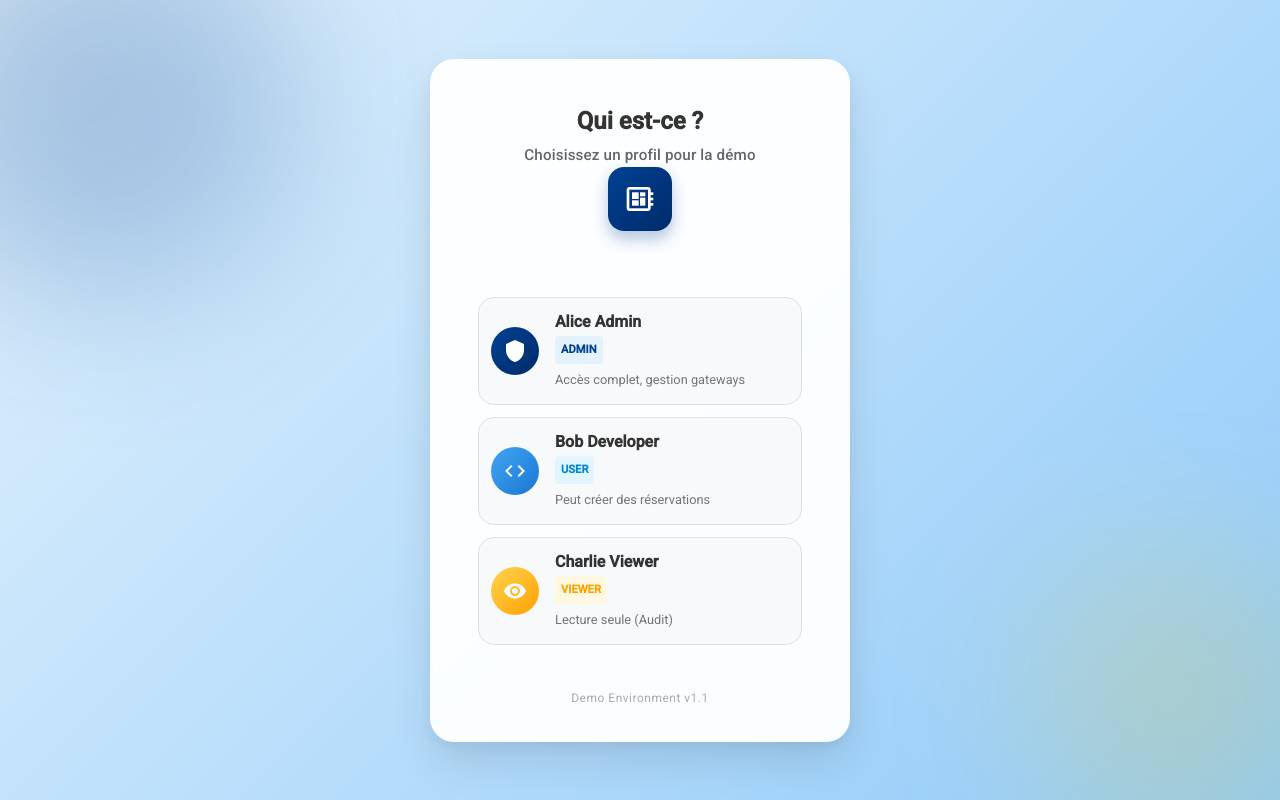
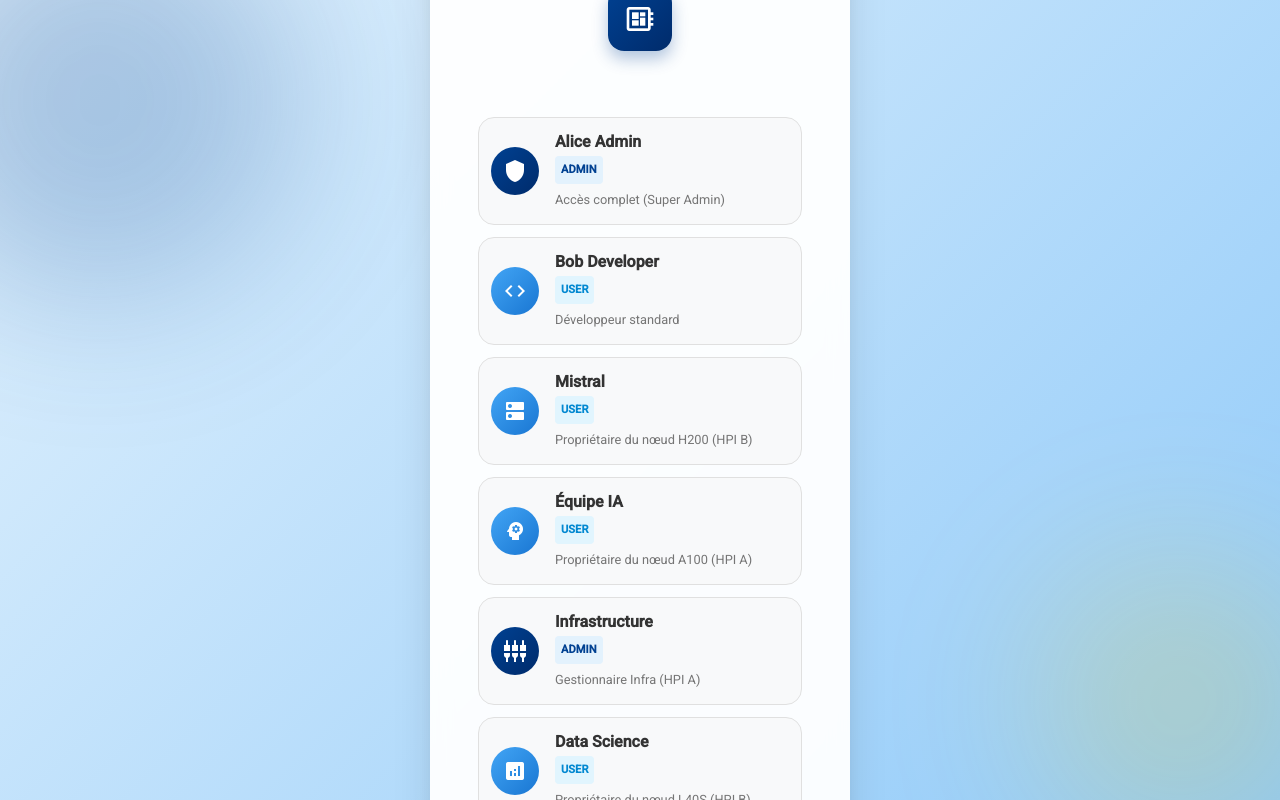
Before and after one commit to AlastorZaul/FemeGPU, an Angular app: page /login in a window 1280 px wide. Built offline with nearby package versions, Linux system fonts and the light colour scheme.

Commit message:
gestion des rôles

```diff
--- a/src/app/pages/reservation-list/reservation-list.component.ts
+++ b/src/app/pages/reservation-list/reservation-list.component.ts
@@ -5,13 +5,13 @@ import {MatTableModule} from '@angular/material/table';
 import {MatCardModule} from '@angular/material/card';
 import {MatIconModule} from '@angular/material/icon';
 import {ClusterApiResponse, ReservationDetail} from '../../models/gpu.model';
+import {AiModel} from '../../models/aimodel.model'
 import {MatChipsModule} from '@angular/material/chips';
 import {MatSlideToggleModule} from '@angular/material/slide-toggle';
 import {MatTooltip} from '@angular/material/tooltip';
 import {GpuDataServiceMock} from '../../services/gpu-data-mock.service';
 import {MatSnackBar} from '@angular/material/snack-bar';
 import {MatIconButton} from '@angular/material/button';
-import {AiModel} from '../../models/aimodel.model';
 import {MatDialog} from '@angular/material/dialog';
 import {
   ReservationActionsModalComponent,
@@ -22,6 +22,7 @@ import {MatFormFieldModule} from '@angular/material/form-field';
 import {MatInputModule} from '@angular/material/input';
 import {MatSelectModule} from '@angular/material/select';
 import {FormsModule} from '@angular/forms';
+import {AuthService} from '../../services/auth.service'; // <--- 1. IMPORT AUTH SERVICE
 
 export interface FlatReservation extends ReservationDetail {
   clusterName: string;
@@ -43,7 +44,8 @@ export interface FlatReservation extends ReservationDetail {
 export class ReservationListComponent {
   private gpuDataService = inject(GpuDataServiceMock);
   private snackBar = inject(MatSnackBar);
-  private dialog = inject(MatDialog); // NOUVELLE INJECTION
+  private dialog = inject(MatDialog);
+  private authService = inject(AuthService); // <--- 2. INJECTION
 
   private clusters: Signal<ClusterApiResponse[]> = toSignal(this.gpuDataService.clusterData$, { initialValue: [] });
   private models: Signal<AiModel[]> = toSignal(this.gpuDataService.getAvailableModels(), {initialValue: []});
@@ -51,8 +53,8 @@ export class ReservationListComponent {
   public searchText = signal('');
   public selectedNodeFilter = signal<string | null>(null);
 
+  // ... (allReservations et filteredReservations restent inchangés) ...
   public allReservations: Signal<FlatReservation[]> = computed(() => {
-    // ... (votre logique computed existante reste inchangée)
     const flatList: FlatReservation[] = [];
     const allClusters = this.clusters();
     for (const cluster of allClusters) {
@@ -76,11 +78,9 @@ export class ReservationListComponent {
     let data = this.allReservations();
     const search = this.searchText().toLowerCase();
     const nodeFilter = this.selectedNodeFilter();
-    // Filtre par Noeud (Select)
     if (nodeFilter) {
       data = data.filter(res => res.nodeName === nodeFilter);
     }
-    // Filtre par Texte (Namespace ou Application)
     if (search) {
       data = data.filter(res =>
         res.namespace.toLowerCase().includes(search) ||
@@ -91,7 +91,6 @@ export class ReservationListComponent {
   });
 
   public allNodes: Signal<{ name: string, cluster: string }[]> = computed(() => {
-    // ... (votre logique computed existante reste inchangée)
     const nodes: { name: string, cluster: string }[] = [];
     for (const cluster of this.clusters()) {
       for (const nodeName in cluster.nodes) {
@@ -106,8 +105,51 @@ export class ReservationListComponent {
     'gpusRequested', 'memoryRequest', 'cpuRequest', 'createdAt', 'actions'
   ];
 
+  // --- 3. NOUVELLE MÉTHODE DE VÉRIFICATION ---
+  /**
+   * Vérifie si l'utilisateur a le droit de modifier le contenu de ce nœud.
+   * Retourne TRUE si autorisé, FALSE (avec snackbar) sinon.
+   */
+  private checkNodeAccess(clusterName: string, nodeName: string): boolean {
+    const cluster = this.clusters().find(c => c.cluster_name === clusterName);
+    const node = cluster?.nodes[nodeName];
+
+    if (!node) return false;
+
+    // Détection du statut Bloqué
+    const isBlocked = node.status.toLowerCase().includes('block') ||
+      node.status.toLowerCase().includes('bloqué');
+
+    if (isBlocked) {
+      const currentUser = this.authService.currentUser();
+
+      // VÉRIFICATION DES DROITS :
+      // Autorisé si : C'est le Propriétaire OU C'est un Admin
+      const isOwner = currentUser?.username === node.owner;
+      const isAdmin = currentUser?.roles.includes('ADMIN'); // <--- AJOUT ICI
+
+      if (!isOwner && !isAdmin) { // <--- CONDITION MODIFIÉE
+        this.snackBar.open(
+          `⛔ Action refusée : Le nœud est bloqué par "${node.owner}". Seuls le propriétaire ou un administrateur peuvent intervenir.`,
+          'Fermer',
+          {duration: 5000, panelClass: ['error-snackbar']}
+        );
+        return false;
+      }
+    }
+    return true;
+  }
+
+  // --- 4. SÉCURISATION DU TOGGLE STATUS ---
   onToggleStatus(reservation: FlatReservation) {
-    // ... (votre méthode existante reste inchangée)
+    // Vérification avant action
+    if (!this.checkNodeAccess(reservation.clusterName, reservation.nodeName)) {
+      // On force le rafraîchissement de l'UI pour remettre le toggle à sa place précédente si besoin
+      // (En Angular natif avec Signal, cela se fera au prochain cycle,
+      // mais idéalement le toggle ne devrait même pas bouger visuellement)
+      return;
+    }
+
     console.log(`Changement de statut pour ${reservation.namespace}...`);
     this.gpuDataService.toggleReservationStatus(reservation).subscribe({
       next: (res) => console.log(`Statut changé à: ${res.newState}`),
@@ -115,24 +157,29 @@ export class ReservationListComponent {
     });
   }
 
-  // **** NOUVELLE MÉTHODE POUR OUVRIR LA MODALE ****
+  // --- 5. SÉCURISATION DE LA MODALE D'ACTIONS ---
   openActionsModal(reservation: FlatReservation): void {
-    // --- MODIFICATION ICI : On filtre pour ne garder que les nœuds du MÊME cluster ---
+    // Vérification avant ouverture
+    if (!this.checkNodeAccess(reservation.clusterName, reservation.nodeName)) {
+      return;
+    }
+
     const sameClusterNodes = this.allNodes().filter(node => node.cluster === reservation.clusterName);
 
     const dialogData: ReservationActionsModalData = {
       reservation: reservation,
       allNodes: sameClusterNodes,
-      availableModels: this.models()// On passe la liste filtrée
+      availableModels: this.models()
     };
 
     const dialogRef = this.dialog.open<ReservationActionsModalComponent, ReservationActionsModalData, ReservationActionsModalResult>(
       ReservationActionsModalComponent,
       {
         data: dialogData,
-        width: '500px' // Un peu plus large pour accommoder le select
+        width: '500px'
       }
     );
+
     dialogRef.afterClosed().subscribe(result => {
       if (!result) return;
 
@@ -141,12 +188,13 @@ export class ReservationListComponent {
       } else if (result.action === 'move' && result.targetNodeName) {
         this.onMoveReservation(reservation, result.targetNodeName);
       }
-      // 3. Gérer la nouvelle action 'updateModel'
       else if (result.action === 'updateModel') {
         this.onUpdateModel(reservation, result.modelName || '');
       }
     });
   }
+
+  // ... (Les méthodes onUpdateModel, onMoveReservation, onDeleteReservation restent inchangées) ...
 
   onUpdateModel(reservation: FlatReservation, newModelName: string) {
     this.gpuDataService.updateReservationModel(reservation, newModelName).subscribe({
@@ -161,54 +209,29 @@ export class ReservationListComponent {
     });
   }
 
-
   onMoveReservation(reservation: FlatReservation, targetNodeName: string) {
-    // ... (votre méthode existante reste inchangée)
     this.gpuDataService.moveReservationToNode(reservation, targetNodeName).subscribe({
       next: (res) => {
         if (res.success) {
           this.snackBar.open(res.message, 'Fermer');
         } else {
-          this.snackBar.open(`Erreur: ${res.message}`, 'Fermer', {
-            panelClass: ['error-snackbar']
-          });
+          this.snackBar.open(`Erreur: ${res.message}`, 'Fermer');
         }
       },
-      error: (err) => {
-        this.snackBar.open(`Erreur: ${err.message || 'Échec du déplacement'}`, 'Fermer', {
-          panelClass: ['error-snackbar']
-        });
-      }
+      error: (err) => this.snackBar.open(`Erreur: ${err.message}`, 'Fermer')
     });
   }
 
   onDeleteReservation(reservation: FlatReservation) {
-    /*
-    // 1. Demander confirmation à l'utilisateur
-    // NOUS ALLONS SUPPRIMER CETTE PARTIE, la modale sert de confirmation
-    if (!confirm(`Voulez-vous vraiment supprimer la réservation pour ${reservation.namespace} sur ${reservation.nodeName} ?`)) {
-      return; // L'utilisateur a annulé
-    }
-    */
-
-    // 2. Appeler la nouvelle méthode du service mock
     this.gpuDataService.deleteReservation(reservation).subscribe({
       next: (res) => {
         if (res.success) {
           this.snackBar.open(res.message, 'Fermer', { duration: 3000 });
         } else {
-          this.snackBar.open(`Erreur: ${res.message}`, 'Fermer', {
-            duration: 5000,
-            panelClass: ['error-snackbar']
-          });
+          this.snackBar.open(`Erreur: ${res.message}`, 'Fermer', {duration: 5000});
         }
       },
-      error: (err) => {
-        this.snackBar.open(`Erreur inattendue: ${err.message || 'Échec de la suppression'}`, 'Fermer', {
-          duration: 5000,
-          panelClass: ['error-snackbar']
-        });
-      }
+      error: (err) => this.snackBar.open(`Erreur inattendue: ${err.message}`, 'Fermer')
     });
   }
 }
--- a/src/app/services/auth.service.ts
+++ b/src/app/services/auth.service.ts
@@ -1,15 +1,16 @@
-import {Injectable, signal, computed} from '@angular/core';
+import {computed, Injectable, signal} from '@angular/core';
 import {Router} from '@angular/router';
 import {UserProfile, UserRole} from '../models/user.model';
 
 
 export const MOCK_USERS: (UserProfile & { description: string, icon: string })[] = [
+  // --- Utilisateurs Génériques ---
   {
     username: 'Alice Admin',
     email: 'alice@admin.local',
     roles: ['ADMIN'],
     token: 'admin-token',
-    description: 'Accès complet, gestion gateways',
+    description: 'Accès complet (Super Admin)',
     icon: 'shield_person'
   },
   {
@@ -17,16 +18,42 @@ export const MOCK_USERS: (UserProfile & { description: string, icon: string })[]
     email: 'bob@dev.local',
     roles: ['USER'],
     token: 'user-token',
-    description: 'Peut créer des réservations',
+    description: 'Développeur standard',
     icon: 'code'
   },
+
+  // --- Propriétaires de Nœuds (Requis pour tester la sécurité) ---
   {
-    username: 'Charlie Viewer',
-    email: 'charlie@audit.local',
-    roles: ['VIEWER'], // Assure-toi d'avoir ajouté 'VIEWER' dans ton type UserRole
-    token: 'viewer-token',
-    description: 'Lecture seule (Audit)',
-    icon: 'visibility'
+    username: 'Mistral',
+    email: 'admin@mistral.ai',
+    roles: ['USER'],
+    token: 'mistral-token',
+    description: 'Propriétaire du nœud H200 (HPI B)',
+    icon: 'dns'
+  },
+  {
+    username: 'Équipe IA',
+    email: 'ai-team@company.com',
+    roles: ['USER'],
+    token: 'ai-token',
+    description: 'Propriétaire du nœud A100 (HPI A)',
+    icon: 'psychology'
+  },
+  {
+    username: 'Infrastructure',
+    email: 'infra@company.com',
+    roles: ['ADMIN'], // Souvent Admin
+    token: 'infra-token',
+    description: 'Gestionnaire Infra (HPI A)',
+    icon: 'settings_input_component'
+  },
+  {
+    username: 'Data Science',
+    email: 'ds@company.com',
+    roles: ['USER'],
+    token: 'ds-token',
+    description: 'Propriétaire du nœud L40S (HPI B)',
+    icon: 'analytics'
   }
 ];
 
@@ -38,19 +65,16 @@ export class AuthService {
   public isLoggedIn = computed(() => !!this.currentUser());
 
   constructor(private router: Router) {
-    // Restauration session
     const saved = localStorage.getItem('user_profile');
     if (saved) {
       this.currentUser.set(JSON.parse(saved));
     }
   }
 
-  // Retourne la liste pour l'affichage
   getAvailableUsers() {
     return MOCK_USERS;
   }
 
-  // Login simplifié : on passe directement l'objet utilisateur
   login(user: UserProfile): void {
     this.currentUser.set(user);
     localStorage.setItem('user_profile', JSON.stringify(user));
```
